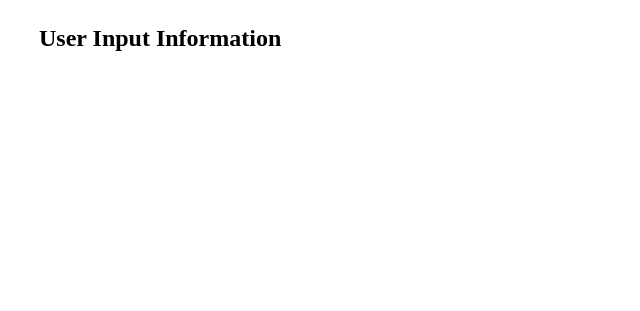
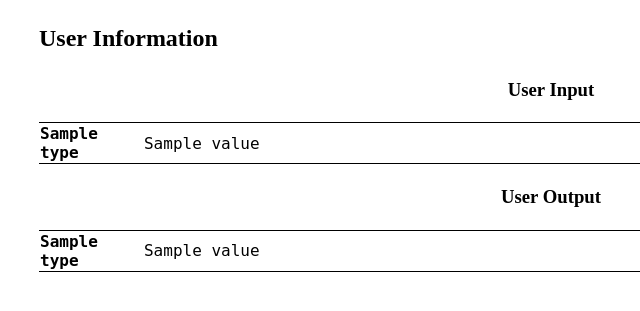
Before and after one commit to hyunsikjeong/citeiv-vrf, a Django app: template vrf_viewer/dbviewer/templates/dbviewer/detail.html in a window 1280 px wide. Shown: the part 323-634 px from the top of the page, without its empty margins (89-729 px from the left). Run offline with Django 3.2, Linux system fonts and the light colour scheme; tables that the repository leaves empty hold one stand-in row (values such as "Sample post"); the template is opened without the code that fills it: values that come from a table or form of the project are taken from there, most other values are stand-ins (such as "Sample title", 1, 10 or a date in 2020); lists and menus that the app fills with data are empty.

Commit message:
Support user info customization

```diff
--- a/vrf_viewer/dbviewer/models.py
+++ b/vrf_viewer/dbviewer/models.py
@@ -8,3 +8,38 @@ class Records(models.Model):
     input = models.CharField(max_length=200)
     output = models.CharField(max_length=64)
     proof = models.CharField(max_length=162)
+
+    def user_input_fields(self):
+        return ["NAME", "TYPE", "WOW"]
+
+    def parse_user_input(self):
+        ln = len(self.user_input_fields())
+        res = self.input.split('|', ln)
+        return res
+
+    def get_user_output(self):
+        out = int(self.output, 16) % 3
+        res = ['Gold', 'Silver', 'Bronze']
+        return "{}({})".format(out, res[out])
+
+    def get_user_input_table(self):
+        res = []
+        input_fields = self.user_input_fields()
+        user_input = self.parse_user_input()
+
+        for i in range(len(input_fields)):
+            col = {'type': input_fields[i]}
+            if i < len(user_input):
+                col['value'] = user_input[i]
+            else:
+                col['value'] = 'None'
+            res.append(col)
+
+        if len(user_input) > len(input_fields):
+            assert len(user_input) == len(input_fields) + 1
+            res.append({'type': 'Extra Input', 'value': user_input[-1]})
+
+        return res
+
+    def get_user_output_table(self):
+        return [{'type': 'Output', 'value': self.get_user_output()}]
--- a/vrf_viewer/dbviewer/templates/dbviewer/detail.html
+++ b/vrf_viewer/dbviewer/templates/dbviewer/detail.html
@@ -29,6 +29,28 @@
             </tr>
         </tbody>
     </table>
-    <h2>User Input Information</h2>
+    <h2>User Information</h2>
+    <h3>User Input</h3>
+    <table class="info-table">
+        <tbody>
+            {% for column in uinput %}
+            <tr>
+                <th class="info-col1">{{ column.type }}</th>
+                <th class="info-col2">{{ column.value }}</th>
+            </tr>
+            {% endfor %}
+        </tbody>
+    </table>
+    <h3>User Output</h3>
+    <table class="info-table">
+        <tbody>
+            {% for column in uoutput %}
+            <tr>
+                <th class="info-col1">{{ column.type }}</th>
+                <th class="info-col2">{{ column.value }}</th>
+            </tr>
+            {% endfor %}
+        </tbody>
+    </table>
 </div>
 {% endblock %}
```
Also changed, not shown: vrf_viewer/dbviewer/views.py (+6 -1 lines).
